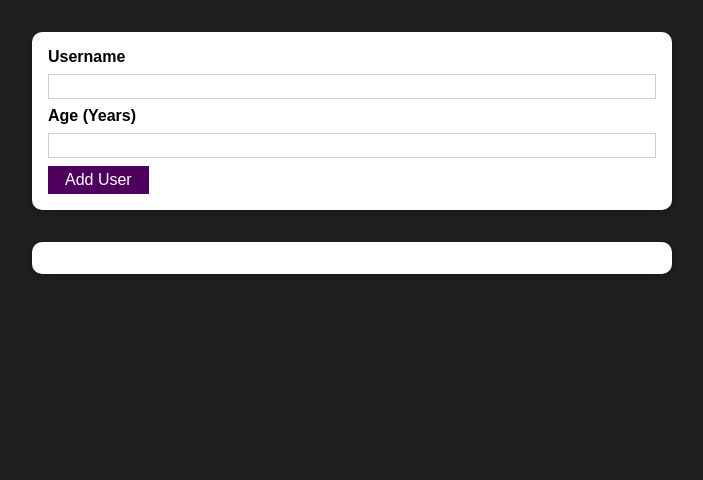
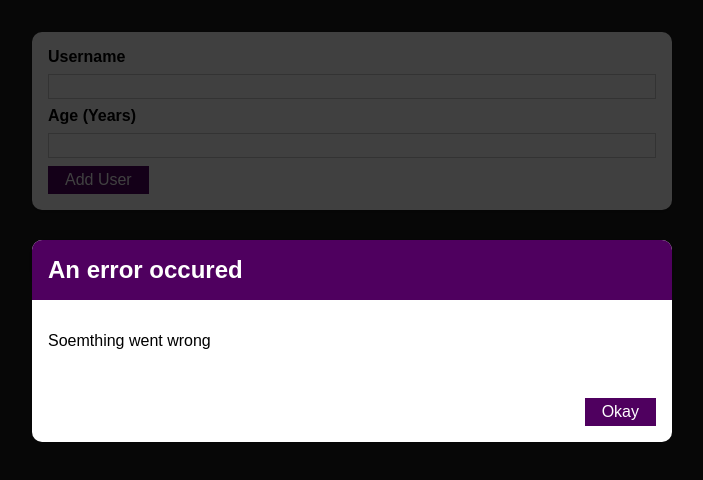
Before and after one commit to theopmw/user-input-react-project, a React (Create React App) app: page / in a window 1280 px wide. Shown: the top 480 px of the page, without its empty margins (288-991 px from the left). Built offline with nearby package versions, Linux system fonts and the light colour scheme.

Commit message:
Add error modal

```diff
--- /dev/null
+++ b/src/components/UI/ErrorModal.js
@@ -0,0 +1,26 @@
+import React from 'react';
+
+import Card from './Card';
+import Button from './Button';
+import classes from './ErrorModal.module.css';
+
+const ErrorModal = (props) => {
+  return (
+    <div>
+      <div className={classes.backdrop} />
+      <Card className={classes.modal}>
+        <header className={classes.header}>
+          <h2>{props.title}</h2>
+        </header>
+        <div className={classes.content}>
+          <p>{props.message}</p>
+        </div>
+        <footer className={classes.actions}>
+          <Button>Okay</Button>
+        </footer>
+      </Card>
+    </div>
+  );
+};
+
+export default ErrorModal;
--- /dev/null
+++ b/src/components/UI/ErrorModal.module.css
@@ -0,0 +1,45 @@
+.backdrop {
+  position: fixed;
+  top: 0;
+  left: 0;
+  width: 100%;
+  height: 100vh;
+  z-index: 10;
+  background: rgba(0, 0, 0, 0.75);
+}
+
+.modal {
+  position: fixed;
+  top: 30vh;
+  left: 10%;
+  width: 80%;
+  z-index: 100;
+  overflow: hidden;
+}
+
+.header {
+  background: #4f005f;
+  padding: 1rem;
+}
+
+.header h2 {
+  margin: 0;
+  color: white;
+}
+
+.content {
+  padding: 1rem;
+}
+
+.actions {
+  padding: 1rem;
+  display: flex;
+  justify-content: flex-end;
+}
+
+@media (min-width: 768px) {
+  .modal {
+    left: calc(50% - 20rem);
+    width: 40rem;
+  }
+}
--- a/src/components/Users/AddUser.js
+++ b/src/components/Users/AddUser.js
@@ -3,6 +3,7 @@
 import Card from '../UI/Card';
 import Button from '../UI/Button';
 import classes from './AddUser.module.css';
+import ErrorModal from '../UI/ErrorModal';
 
 const AddUser = (props) => {
   // Starting state will be an empty string as will be manging one piece of state for each input
@@ -45,6 +46,8 @@
     setEnteredAge('');
   };
   return (
+    <div>
+      <ErrorModal title="An error occured" message="Soemthing went wrong" />
       <Card className={classes.input}>
         <form onSubmit={addUserHandler}>
           {/* Username label and input */}
@@ -71,6 +74,7 @@
           <Button type="submit">Add User</Button>
         </form>
       </Card>
+    </div>
   );
 };
 
```
Lines whose indentation alone changed are shown as unchanged.
